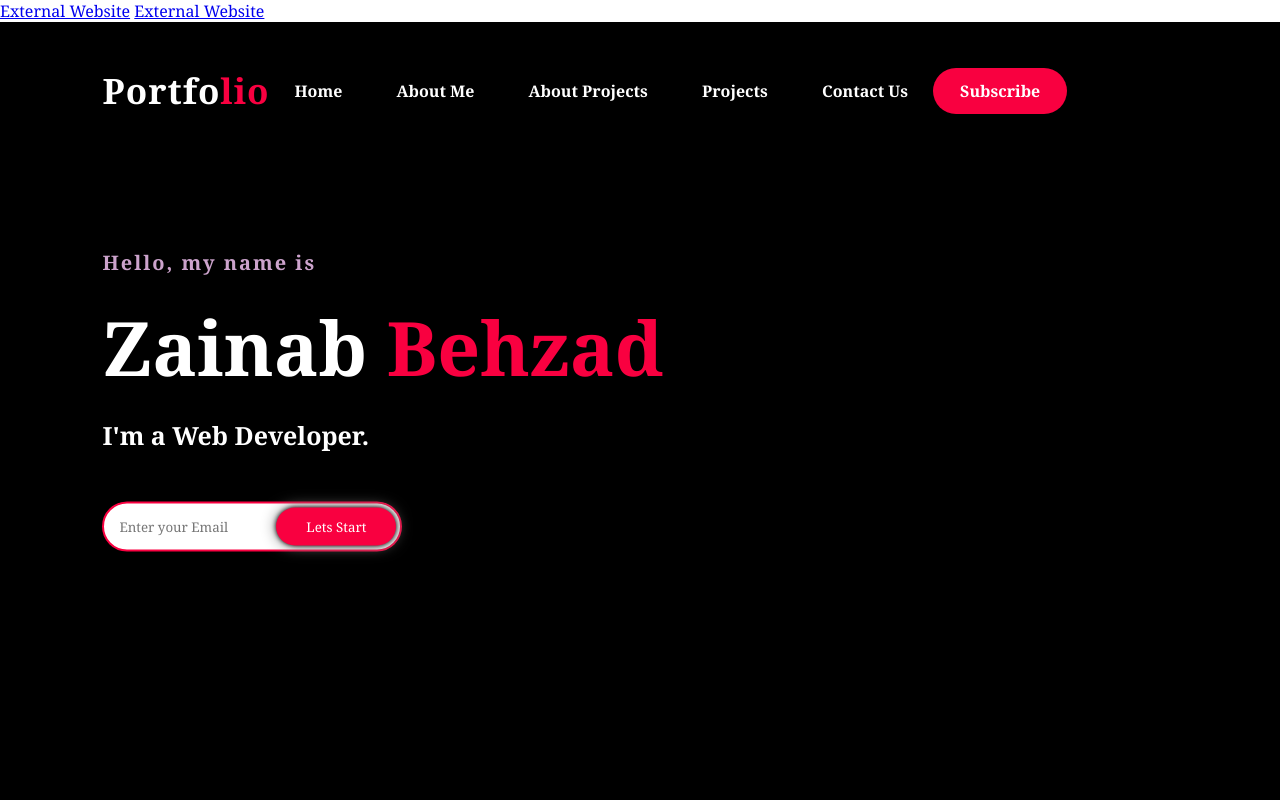
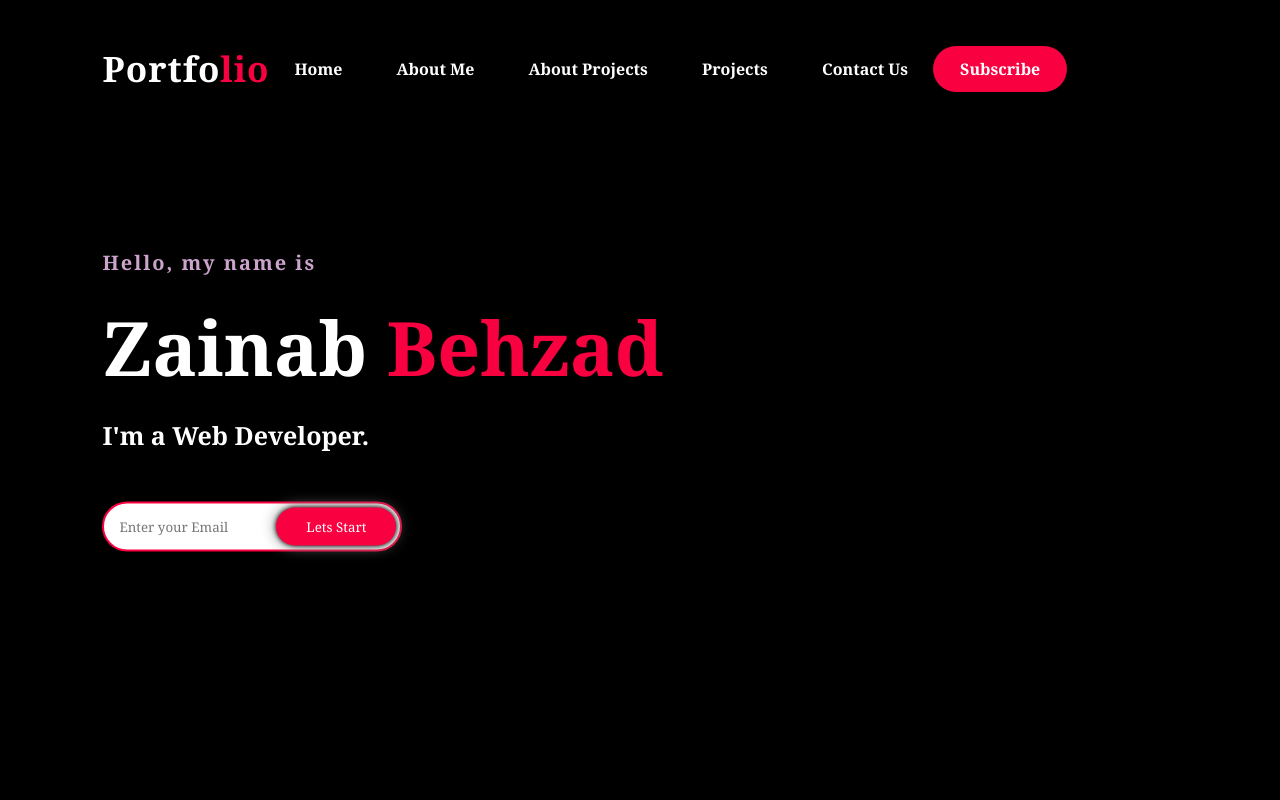
Before and after one commit to zainabbehzad/personal-portfolio-webpage, a plain HTML site: page index.html in a window 1280 px wide. Shown: the top 800 px of the page. Drawn offline with Linux system fonts and the light colour scheme; files whose address does not match are found by name.

Commit message:
Fix the linters error in webhint

```diff
--- a/index.html
+++ b/index.html
@@ -5,9 +5,7 @@
     <meta name="viewport" content="width=device-width, initial-scale=1.0">
     <title>Personal Portfolio Webpage</title>
     <link rel="stylesheet" href="styles.css">
-    <a href="https://external-website.com">External Website</a>
-    <link rel="stylesheet" href="https://cdnjs.cloudflare.com/ajax/libs/font-awesome/6.5.2/css/all.min.css" integrity="sha512-SnH5WK+bZxgPHs44uWIX+LLJAJ9/2PkPKZ5QiAj6Ta86w+fsb2TkcmfRyVX3pBnMFcV7oQPJkl9QevSCWr3W6A==" crossorigin="anonymous" referrerpolicy="no-referrer" />
-    <a href="https://external-website.com" rel="noopener">External Website</a>
+    <link rel="stylesheet" href="https://cdnjs.cloudflare.com/ajax/libs/font-awesome/6.5.2/css/all.min.css" integrity="sha512-SnH5WK+bZxgPHs44uWIX+LLJAJ9/2PkPKZ5QiAj6Ta86w+fsb2TkcmfRyVX3pBnMFcV7oQPJkl9QevSCWr3W6A==" crossorigin="anonymous" referrerpolicy="no-referrer" target="_blank" />
   </head>
   <body>
     <div class="hero">
```
